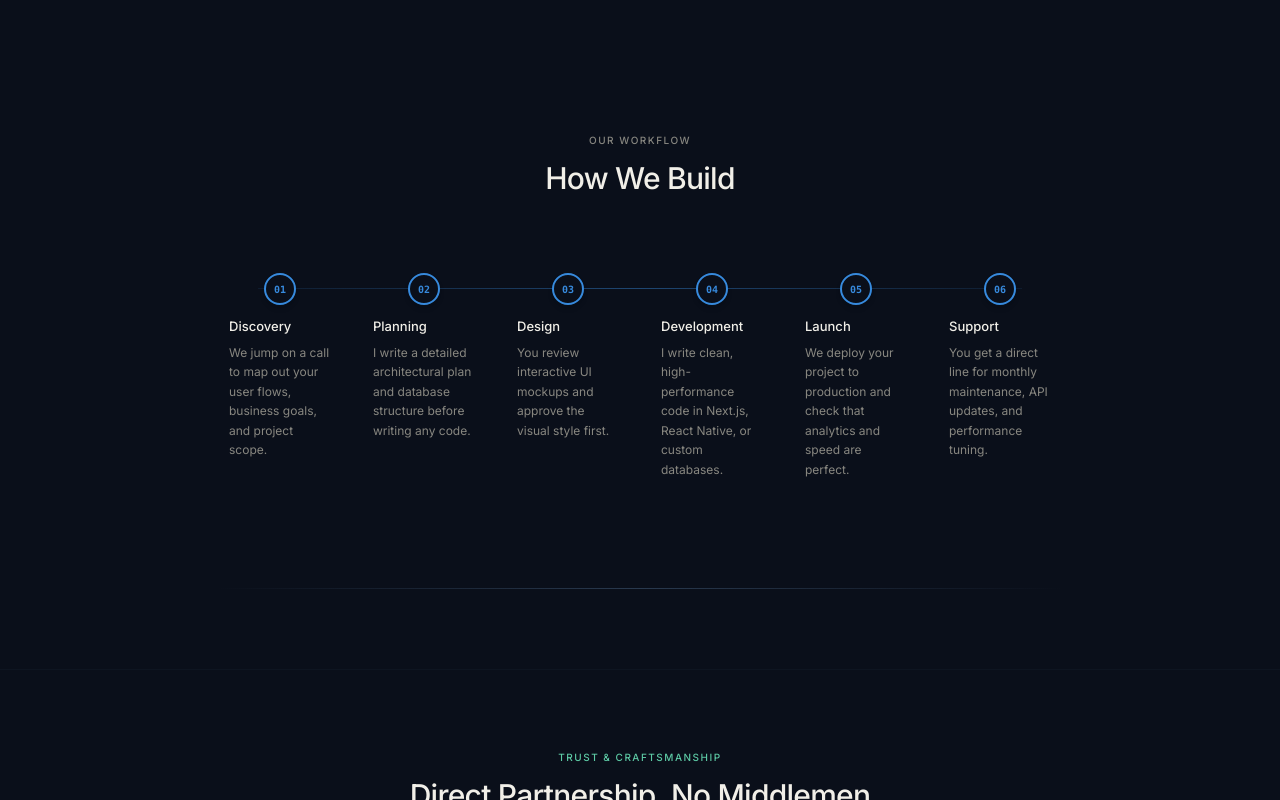
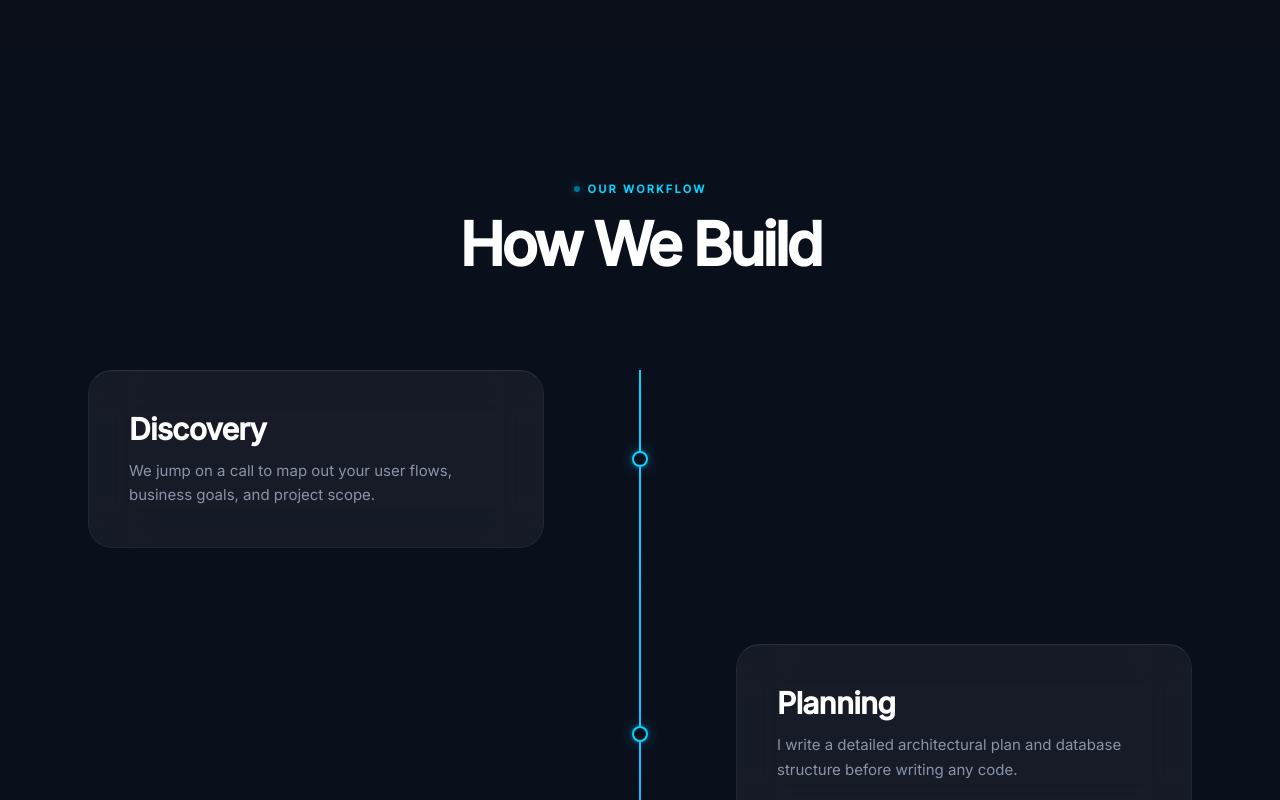
Before and after one commit to bc260205273awa-tech/MrDevs.dev, a Next.js app: page / in a window 1280 px wide. Shown: the part 4680-5480 px from the top of the page. Built offline with nearby package versions, Linux system fonts and the light colour scheme.

Commit message:
Implement vertical timeline layout for How We Build section (Phase 5)

```diff
--- a/components/Process.tsx
+++ b/components/Process.tsx
@@ -41,59 +41,88 @@ export default function Process() {
   useScrollReveal(containerRef);
 
   return (
-    <section id="process" ref={containerRef} className="py-20 bg-[#0a0f1a] font-sans overflow-hidden">
-      <div className="max-w-4xl mx-auto px-6">
+    <section id="process" ref={containerRef} className="py-24 md:py-32 bg-bg-main font-sans overflow-hidden">
+      <div className="max-w-6xl mx-auto px-6">
 
         {/* Section Header */}
-        <div className="flex flex-col items-center mb-16 text-center scroll-reveal">
-          <span className="text-[10px] font-medium text-[#888780] tracking-[0.15em] uppercase mb-3 select-none">
+        <div className="flex flex-col items-center mb-24 scroll-reveal">
+          <div className="flex items-center gap-2 mb-4">
+            <span className="w-1.5 h-1.5 rounded-full bg-accent-cyan animate-pulse shadow-[0_0_8px_rgba(0,212,255,0.8)]"></span>
+            <span className="text-[11px] font-bold text-accent-cyan tracking-[0.2em] uppercase select-none">
               Our workflow
             </span>
-          <h2 className="text-2xl md:text-3xl font-medium text-[#f1efe8] tracking-tight">
+          </div>
+
+          <h2 className="text-4xl md:text-5xl lg:text-6xl font-bold text-text-heading tracking-tighter max-w-3xl text-center leading-[1.05]">
             How We Build
           </h2>
         </div>
 
-        {/* Timeline Container */}
+        {/* Vertical Timeline Container */}
         <div className="relative">
 
-          {/* Desktop Horizontal Connecting Line */}
-          <div className="hidden md:block absolute top-[28px] left-[5%] right-[5%] h-[1px] bg-gradient-to-r from-[#378ADD]/10 via-[#378ADD]/45 to-[#378ADD]/10 z-0" />
+          {/* The Connecting Spine (Desktop centered, Mobile left) */}
+          <div className="absolute top-0 bottom-0 left-[36px] md:left-1/2 w-[2px] -translate-x-1/2 z-0">
+            {/* Static background track */}
+            <div className="absolute inset-0 bg-white/5" />
+            {/*
+              Inner gradient line prepped for future GSAP scroll-draw animation.
+              Currently fully scaled (scale-y-100). When animating later, use scale-y-0 to scale-y-100.
+            */}
+            <div className="absolute top-0 w-full h-full bg-gradient-to-b from-accent-cyan via-accent-primary to-transparent origin-top scale-y-100" />
+          </div>
 
-          {/* Mobile Vertical Connecting Line */}
-          <div className="block md:hidden absolute top-[10px] bottom-[10px] left-[32px] w-[1px] bg-gradient-to-b from-[#378ADD]/10 via-[#378ADD]/45 to-[#378ADD]/10 z-0" />
+          {/* Steps Loop */}
+          <div className="relative z-10 flex flex-col gap-12 md:gap-24">
+            {STEPS.map((step, idx) => {
+              const isEven = idx % 2 === 0;
 
-          {/* Steps Timeline Grid */}
-          <div className="grid grid-cols-1 md:grid-cols-6 gap-6 md:gap-4 relative z-10">
-            {STEPS.map((step, idx) => (
+              return (
                 <div
                   key={step.num}
-                className="scroll-reveal flex flex-row md:flex-col gap-4 md:gap-3 p-4 md:p-3 md:bg-transparent bg-[#0f1729]/30 border border-transparent md:border-transparent border-[rgba(133,183,235,0.06)] rounded-xl relative"
+                  className={`flex flex-col md:flex-row items-start md:items-center w-full scroll-reveal ${!isEven ? 'md:flex-row-reverse' : ''}`}
                   style={{ transitionDelay: `${idx * 100}ms` }}
                 >
-                {/* Node Indicator */}
-                <div className="flex flex-col items-center select-none shrink-0">
-                  <div className="w-8 h-8 rounded-full bg-[#0a0f1a] border-2 border-[#378ADD] flex items-center justify-center text-[10px] font-mono font-bold text-[#378ADD] shadow-md group-hover:scale-110 transition-transform">
+
+                  {/* Mobile Node Indicator (sits exactly on the left spine) */}
+                  <div className="md:hidden absolute left-[36px] -translate-x-1/2 w-3.5 h-3.5 rounded-full bg-bg-main border-2 border-accent-cyan shadow-glow-cyan z-20 mt-[34px]" />
+
+                  {/* Glass Card Half */}
+                  <div className={`w-full md:w-1/2 pl-[72px] md:pl-0 ${isEven ? 'md:pr-16 lg:pr-24' : 'md:pl-16 lg:pl-24'}`}>
+                    <div className="bg-white/5 backdrop-blur-xl border border-white/5 border-t-white/10 rounded-3xl p-8 lg:p-10 hover:bg-white/10 transition-colors duration-500 relative group overflow-hidden">
+
+                      {/* Massive Typographic Glow Watermark */}
+                      <div className={`absolute -top-8 ${isEven ? 'md:-right-4 right-4' : 'md:-left-4 right-4'} text-[8rem] font-bold tracking-tighter text-transparent bg-clip-text bg-gradient-to-b from-accent-cyan/10 to-transparent select-none pointer-events-none group-hover:from-accent-cyan/20 transition-all duration-700`}>
                         {step.num}
                       </div>
-                </div>
 
-                {/* Content */}
-                <div className="flex flex-col gap-1.5 pt-1 md:pt-0">
-                  <h3 className="font-sans font-medium text-[13px] text-[#f1efe8]">
+                      <div className="relative z-10">
+                        <h3 className="font-sans font-semibold text-2xl lg:text-3xl text-text-heading mb-3 tracking-tight group-hover:text-accent-cyan transition-colors duration-500">
                           {step.label}
                         </h3>
-                  <p className="font-sans text-[#888780] text-xs leading-relaxed">
+                        <p className="font-sans text-text-body text-[15px] leading-relaxed">
                           {step.description}
                         </p>
                       </div>
                     </div>
-            ))}
+                  </div>
+
+                  {/* Desktop Center Node Indicator */}
+                  <div className="hidden md:flex absolute left-1/2 -translate-x-1/2 w-12 h-12 items-center justify-center z-20">
+                    <div className="w-4 h-4 rounded-full bg-bg-main border-2 border-accent-cyan shadow-glow-cyan" />
+                  </div>
+
+                  {/* Empty Space Half (Desktop) */}
+                  <div className="hidden md:block w-1/2" />
+
+                </div>
+              );
+            })}
           </div>
         </div>
 
         {/* Section Divider */}
-        <div className="section-divider mt-24" />
+        <div className="section-divider mt-32 opacity-50" />
       </div>
     </section>
   );
```
Lines whose indentation alone changed are shown as unchanged.
